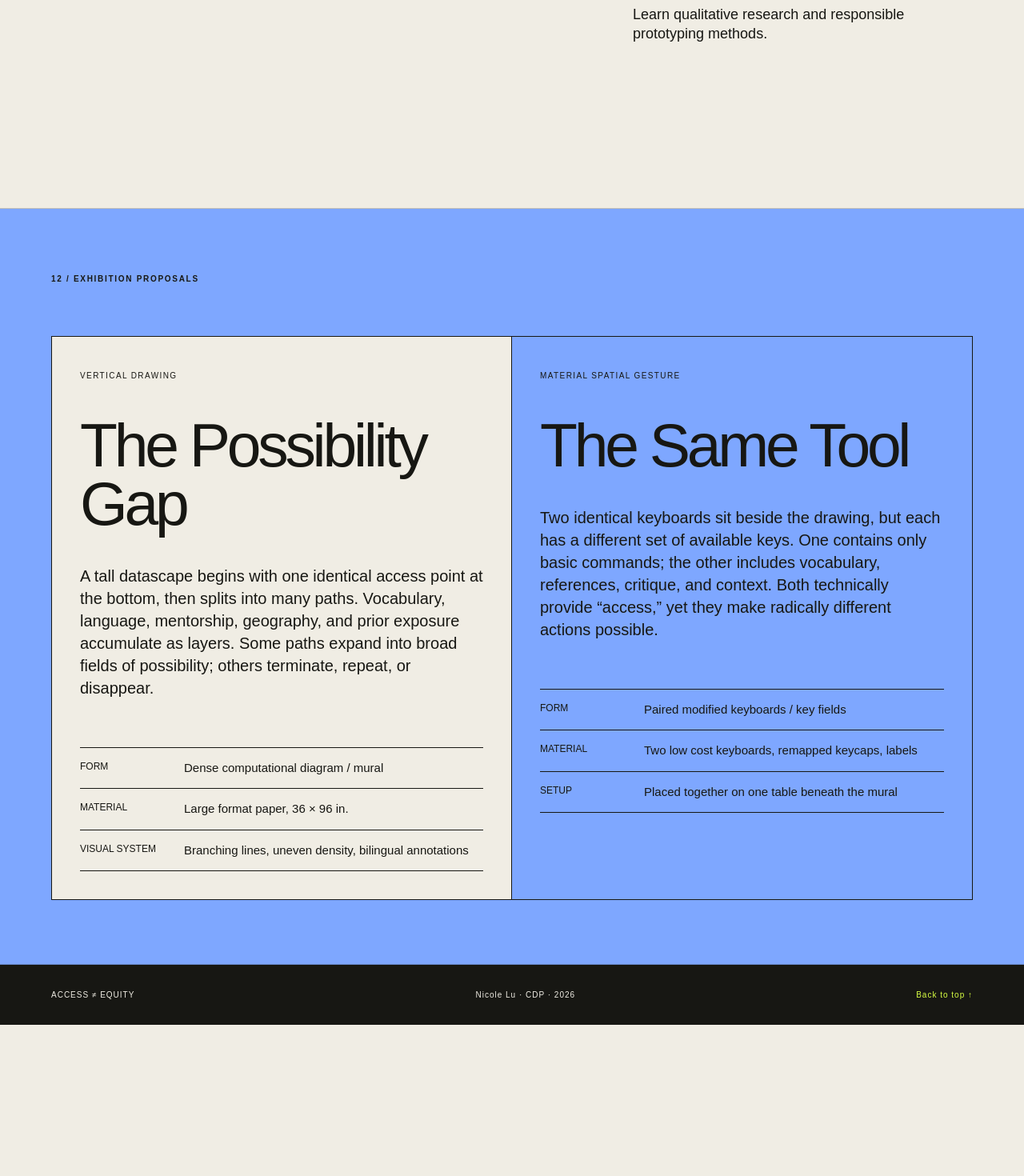
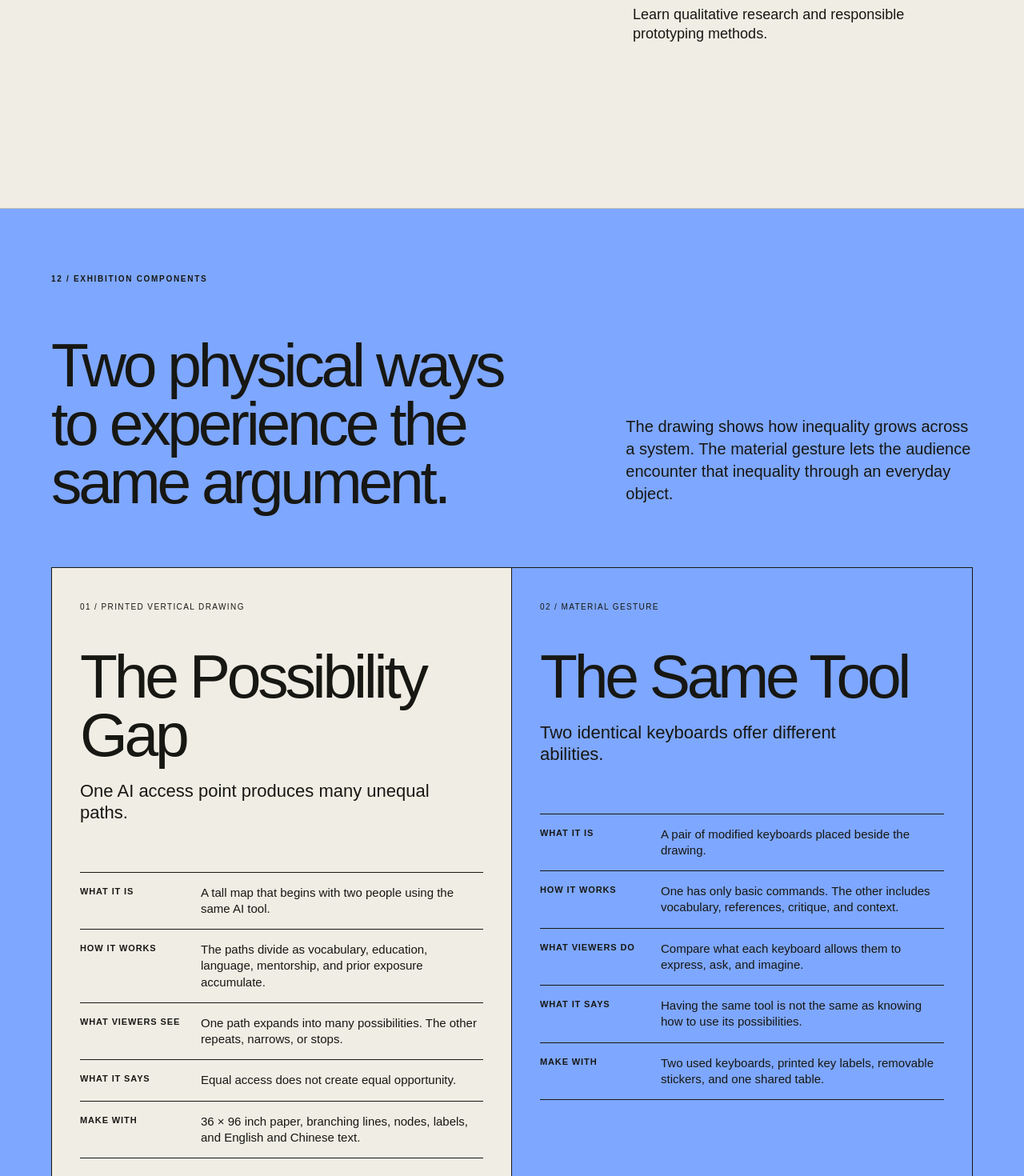
Before and after one commit to Nicoleluu/Access-Is-Not-Equity, a Next.js app: page / in a window 1280 px wide. Shown: the part 10530-12000 px from the top of the page at 80% size. Before the commit the page ends 11811 px from the top, so only its background shows below. Built offline with nearby package versions, Linux system fonts and the light colour scheme.

Commit message:
Clarify exhibition proposals

```diff
--- a/app/page.tsx
+++ b/app/page.tsx
@@ -137,10 +137,36 @@ export default function Home() {
       </section>
 
       <section id="exhibition" className="section exhibition">
-        <div className="section-no">12 / EXHIBITION PROPOSALS</div>
+        <div className="section-no">12 / EXHIBITION COMPONENTS</div>
+        <div className="exhibition-intro">
+          <h2>Two physical ways to experience the same argument.</h2>
+          <p>The drawing shows how inequality grows across a system. The material gesture lets the audience encounter that inequality through an everyday object.</p>
+        </div>
         <div className="proposal-grid">
-          <article><small>VERTICAL DRAWING</small><h2>The Possibility Gap</h2><p>A tall datascape begins with one identical access point at the bottom, then splits into many paths. Vocabulary, language, mentorship, geography, and prior exposure accumulate as layers. Some paths expand into broad fields of possibility; others terminate, repeat, or disappear.</p><dl><dt>FORM</dt><dd>Dense computational diagram / mural</dd><dt>MATERIAL</dt><dd>Large format paper, 36 × 96 in.</dd><dt>VISUAL SYSTEM</dt><dd>Branching lines, uneven density, bilingual annotations</dd></dl></article>
-          <article><small>MATERIAL SPATIAL GESTURE</small><h2>The Same Tool</h2><p>Two identical keyboards sit beside the drawing, but each has a different set of available keys. One contains only basic commands; the other includes vocabulary, references, critique, and context. Both technically provide “access,” yet they make radically different actions possible.</p><dl><dt>FORM</dt><dd>Paired modified keyboards / key fields</dd><dt>MATERIAL</dt><dd>Two low cost keyboards, remapped keycaps, labels</dd><dt>SETUP</dt><dd>Placed together on one table beneath the mural</dd></dl></article>
+          <article>
+            <small>01 / PRINTED VERTICAL DRAWING</small>
+            <h2>The Possibility Gap</h2>
+            <p className="proposal-claim">One AI access point produces many unequal paths.</p>
+            <dl>
+              <dt>WHAT IT IS</dt><dd>A tall map that begins with two people using the same AI tool.</dd>
+              <dt>HOW IT WORKS</dt><dd>The paths divide as vocabulary, education, language, mentorship, and prior exposure accumulate.</dd>
+              <dt>WHAT VIEWERS SEE</dt><dd>One path expands into many possibilities. The other repeats, narrows, or stops.</dd>
+              <dt>WHAT IT SAYS</dt><dd>Equal access does not create equal opportunity.</dd>
+              <dt>MAKE WITH</dt><dd>36 × 96 inch paper, branching lines, nodes, labels, and English and Chinese text.</dd>
+            </dl>
+          </article>
+          <article>
+            <small>02 / MATERIAL GESTURE</small>
+            <h2>The Same Tool</h2>
+            <p className="proposal-claim">Two identical keyboards offer different abilities.</p>
+            <dl>
+              <dt>WHAT IT IS</dt><dd>A pair of modified keyboards placed beside the drawing.</dd>
+              <dt>HOW IT WORKS</dt><dd>One has only basic commands. The other includes vocabulary, references, critique, and context.</dd>
+              <dt>WHAT VIEWERS DO</dt><dd>Compare what each keyboard allows them to express, ask, and imagine.</dd>
+              <dt>WHAT IT SAYS</dt><dd>Having the same tool is not the same as knowing how to use its possibilities.</dd>
+              <dt>MAKE WITH</dt><dd>Two used keyboards, printed key labels, removable stickers, and one shared table.</dd>
+            </dl>
+          </article>
         </div>
       </section>
 
```
Also changed, not shown: app/globals.css.
